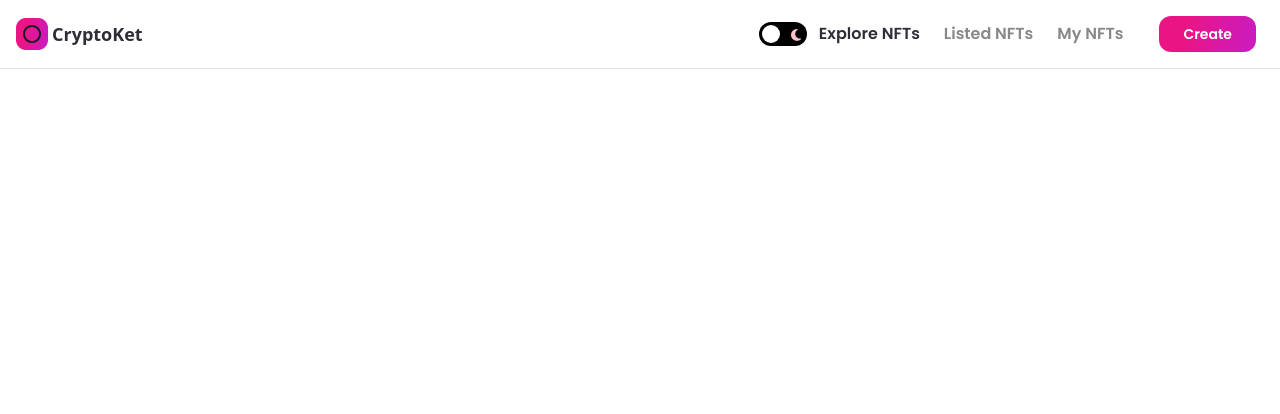
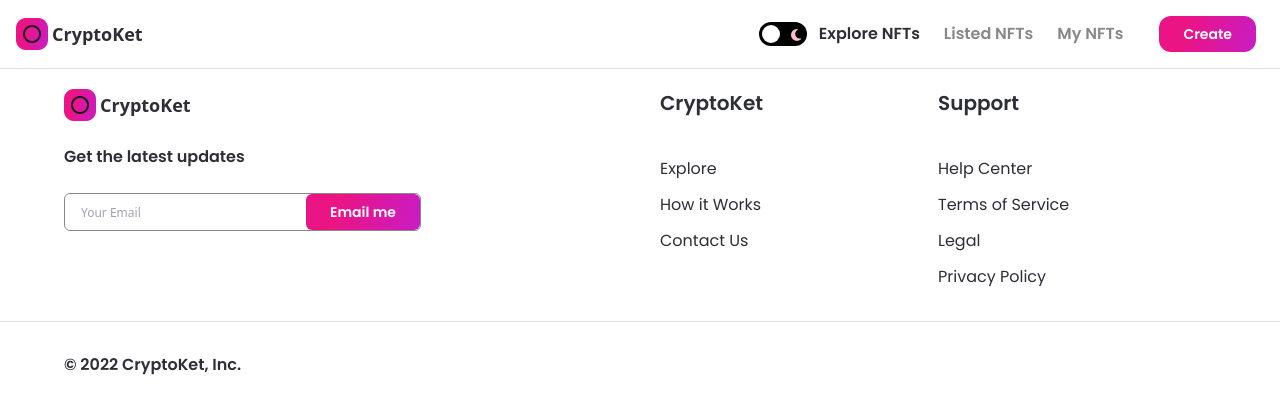
Before and after one commit to minhtran241/cryptoket, a Next.js app: page / in a window 1280 px wide. Shown: the top 414 px of the page. Built offline with nearby package versions, Linux system fonts and the light colour scheme.

Commit message:
add footer component

```diff
--- a/components/Footer.jsx
+++ b/components/Footer.jsx
@@ -1,5 +1,103 @@
-import React from 'react';
+import Image from 'next/image';
+import { useTheme } from 'next-themes';
 
-const Footer = () => <div>Footer</div>;
+import images from '../assets';
+import Button from './Button';
+
+const FooterLinks = ({ heading, items }) => (
+  <div className="flex-1 justify-start items-start">
+    <h3 className="font-poppins dark:text-white text-nft-black-1 font-semibold text-xl mb-10">
+      {heading}
+    </h3>
+    {items.map((item, i) => (
+      <p
+        key={i}
+        className="font-poppins dark:text-white text-nft-black-1 font-normal text-base cursor-pointer dark:hover:text-nft-gray-1 hover:text-nft-black-1 my-3"
+      >
+        {item}
+      </p>
+    ))}
+  </div>
+);
+
+const Footer = () => {
+  const { theme } = useTheme();
+
+  return (
+    <footer className="flexCenter flex-col border-t dark:border-nft-black-1 border-nft-gray-1 sm:py-8 py-16">
+      <div className="w-full minmd:w-4/5 flex flex-row md:flex-col sm:px-4 px-16">
+        <div className="flexStart flex-1 flex-col">
+          <div className="flexCenter cursor-pointer">
+            <Image
+              src={images.logo02}
+              objectFit="contain"
+              width={32}
+              height={32}
+              alt="logo"
+            />
+            <p className="dark:text-white text-nft-black-1 font-semibold text-lg ml-1">
+              CryptoKet
+            </p>
+          </div>
+          <p className="font-poppins dark:text-white text-nft-black-1 font-semibold text-base mt-6">
+            Get the latest updates
+          </p>
+          <div className="flexBetween md:w-full minlg:w-557 w-357 mt-6 dark:bg-nft-black-2 bg-white border dark:border-nft-black-2 border-nft-gray-2 rounded-md">
+            <input
+              type="email"
+              placeholder="Your Email"
+              className="h-full flex-1 w-full dark:bg-nft-black-2 bg-white px-4 rounded-md dark:text-white text-nft-black-1 font-normal text-xs minlg:text-lg outline-none"
+            />
+            <div className="flex-initial">
+              <Button btnName="Email me" classStyles="rounded-md" />
+            </div>
+          </div>
+        </div>
+        <div className="flex-1 flexBetweenStart flex-wrap ml-10 md:ml-0 md:mt-8">
+          <FooterLinks
+            heading="CryptoKet"
+            items={['Explore', 'How it Works', 'Contact Us']}
+          />
+          <FooterLinks
+            heading="Support"
+            items={[
+              'Help Center',
+              'Terms of Service',
+              'Legal',
+              'Privacy Policy',
+            ]}
+          />
+        </div>
+      </div>
+
+      <div className="flexCenter w-full mt-5 border-t dark:border-nft-black-1 border-nft-gray-1 sm:px-4 px-16">
+        <div className="flexBetween flex-row w-full minmd:w-4/5 sm:flex-col mt-7">
+          <p className="font-poppins dark:text-white text-nft-black-1 font-semibold text-base">
+            © 2022 CryptoKet, Inc.
+          </p>
+          <div className="flex flex-row sm:mt-4">
+            {[
+              images.instagram,
+              images.twitter,
+              images.telegram,
+              images.discord,
+            ].map((image, i) => (
+              <div className="mx-2 cursor-pointer" key={i}>
+                <Image
+                  src={image}
+                  objectFit="contain"
+                  width={24}
+                  height={24}
+                  alt="social"
+                  className={theme === 'light' && 'filter invert'}
+                />
+              </div>
+            ))}
+          </div>
+        </div>
+      </div>
+    </footer>
+  );
+};
 
 export default Footer;
--- a/components/Navbar.jsx
+++ b/components/Navbar.jsx
@@ -132,7 +132,7 @@
         </div>
       </div>
 
-      <div className="hidden md:flex ml-2">
+      <div className="hidden md:flex ml-2 cursor-pointer">
         {isOpen ? (
           <Image
             src={images.cross}
```
Also changed, not shown: .eslintrc.js.
